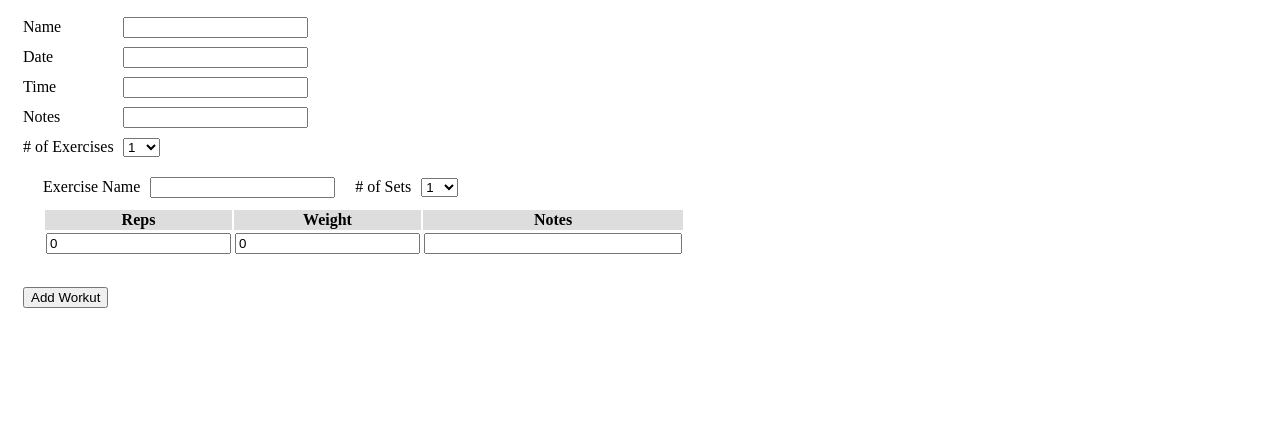
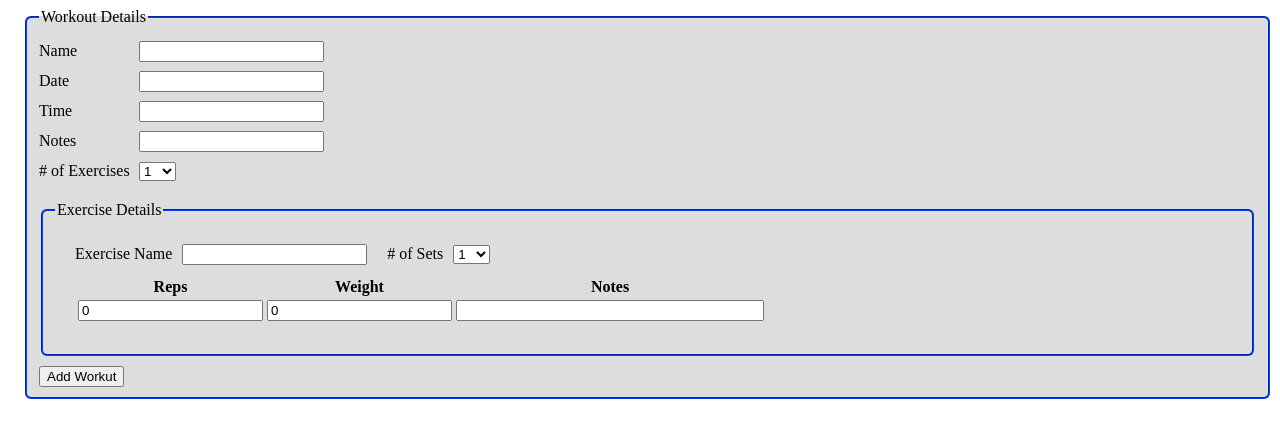
Before and after one commit to sas342/workoutApp, a plain HTML site: page index.html in a window 1280 px wide. Drawn offline with Linux system fonts and the light colour scheme; no server answers.

Commit message:
updates to css

```diff
--- a/css/app.css
+++ b/css/app.css
@@ -1,3 +1,12 @@
+fieldset {
+	border-radius: 6px 6px 6px 6px;
+	border-color: #043afb;
+}
+
+#workoutForm fieldset {
+	background: #dddddd;
+}
+
 .formLabel {
 	width: 100px;
 	display: inline-block;
@@ -32,8 +41,17 @@
 }
 
 .notes {
-	width: 250px;
+	width: 300px;
 }
 .submitBtn{
 	margin-top: 10px;
 }
+
+.exSelect {
+	margin-bottom: 20px;
+}
+
+.exDetails fieldset {
+  margin-top: 20px;
+  background: #dddddd !important;
+}
--- a/index.html
+++ b/index.html
@@ -29,6 +29,8 @@
 
     <!-- Templates -->
 	<script type="text/template" id="form-template">
+		<fieldset>
+		<legend>Workout Details</legend>
 		<div><span class="formLabel">Name</span><input name="name" type='text'/></div>
 		<div><span class="formLabel">Date</span><input name="date" id="datepicker" type="text"/></div>
 		<div><span class="formLabel">Time</span><input name="time" type='text'/></div>
@@ -42,10 +44,12 @@
 		</div>
 
 		<input id="submitbtn" type="submit" value="Add Workut" class="submitBtn"/>
-
+		</fieldset>
 	</script>
 
 	<script type="text/template" id="ex-template">
+		<fieldset>
+		<legend>Exercise Details</legend>
 		<div class="exerciseForm">
 			<div><span class="exNameLbl">Exercise Name</span><input name="name" type="text" class="exName"/><span class="selectLbl"># of Sets</span><select id="numSets"/></div>
 			<div>
@@ -55,6 +59,7 @@
 				</table>
 			</div>
 		</div>
+		</fieldset>
 	</script>
 
 	<script type="text/template" id="set-template">
```
